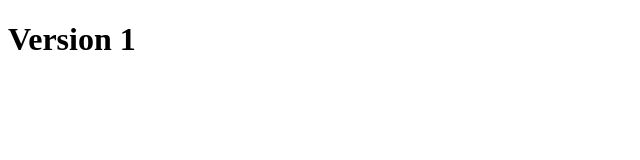
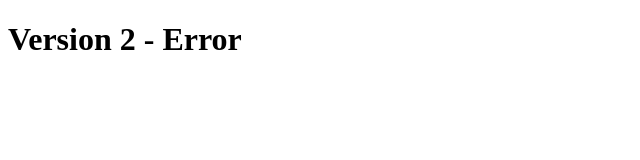
Before and after one commit to RushikeshNalla/my-app, a plain HTML site: page index.html in a window 1280 px wide. Shown: the whole page, without its empty margins (0-640 px from the left). Drawn offline with Linux system fonts and the light colour scheme.

Commit message:
Version 2 update

```diff
--- a/index.html
+++ b/index.html
@@ -4,6 +4,6 @@
     <title>My App</title>
 </head>
 <body>
-    <h1>Version 1</h1>
+    <h1>Version 2 - Error</h1>
 </body>
 </html>
```
